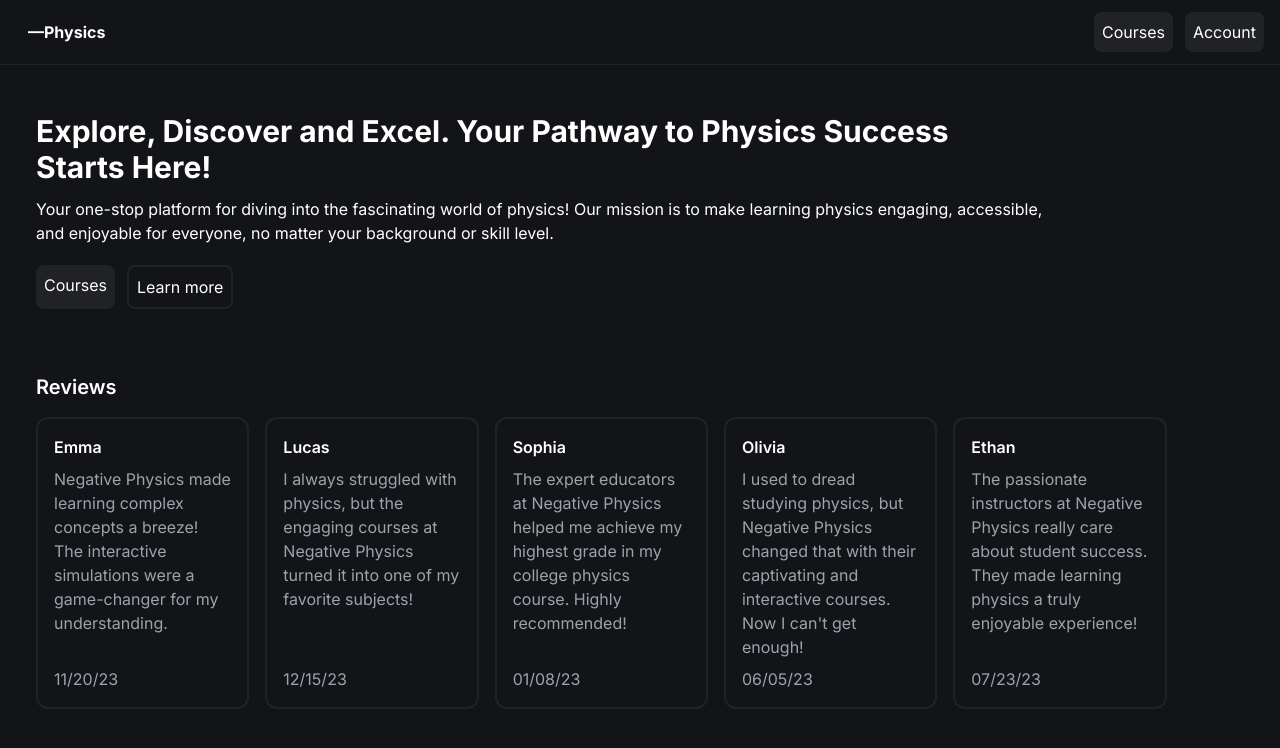
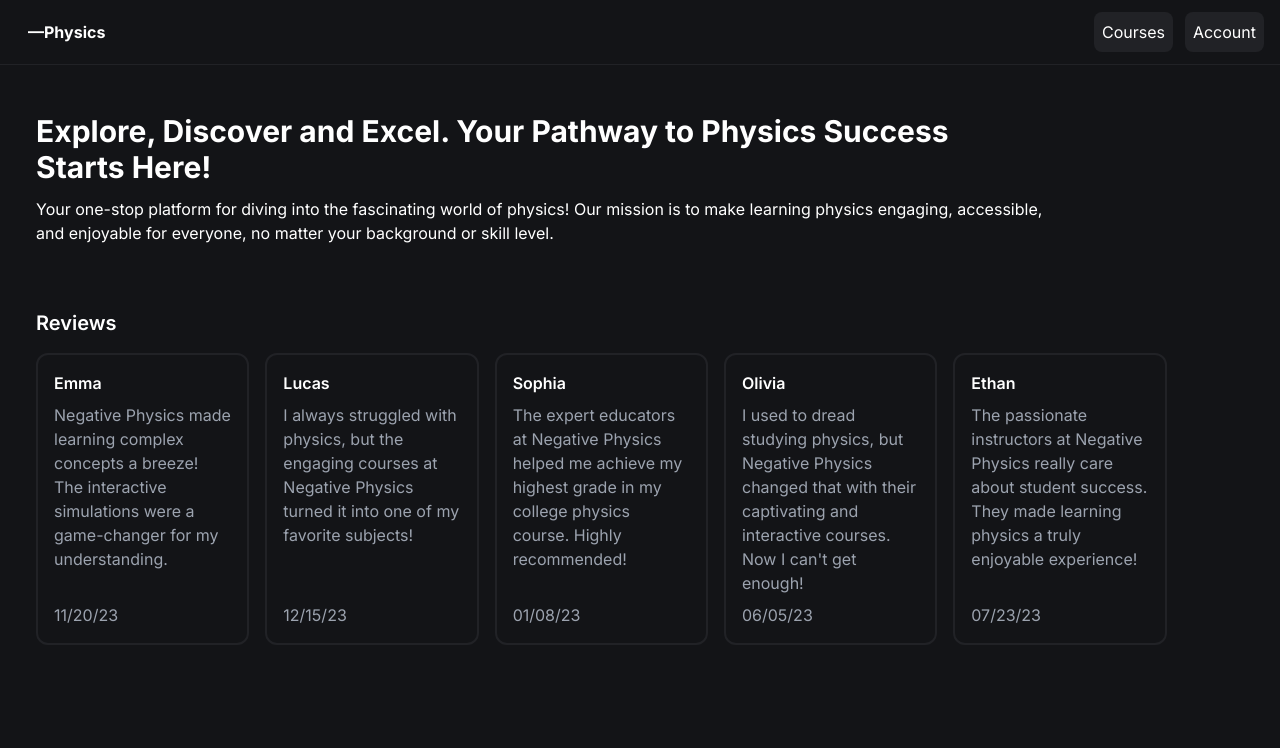
Before and after one commit to fitzies/negativephysics, a Next.js app: page / in a window 1280 px wide. Shown: the top 748 px of the page. Built offline with nearby package versions, Linux system fonts and the light colour scheme.

Commit message:
removed homescreen buttons

```diff
--- a/src/app/page.tsx
+++ b/src/app/page.tsx
@@ -14,10 +14,10 @@ const Page = () => {
           physics! Our mission is to make learning physics engaging, accessible,
           and enjoyable for everyone, no matter your background or skill level.
         </p>
-        <div className="flex w-[20%] gap-3 pt-3 mt-2">
+        {/* <div className="flex w-[20%] gap-3 pt-3 mt-2">
           <Button text="Courses" link="/courses" />
           <Button text="Learn more" type="hollow" />
-        </div>
+        </div> */}
       </div>
       <Reviews />
     </div>
```
